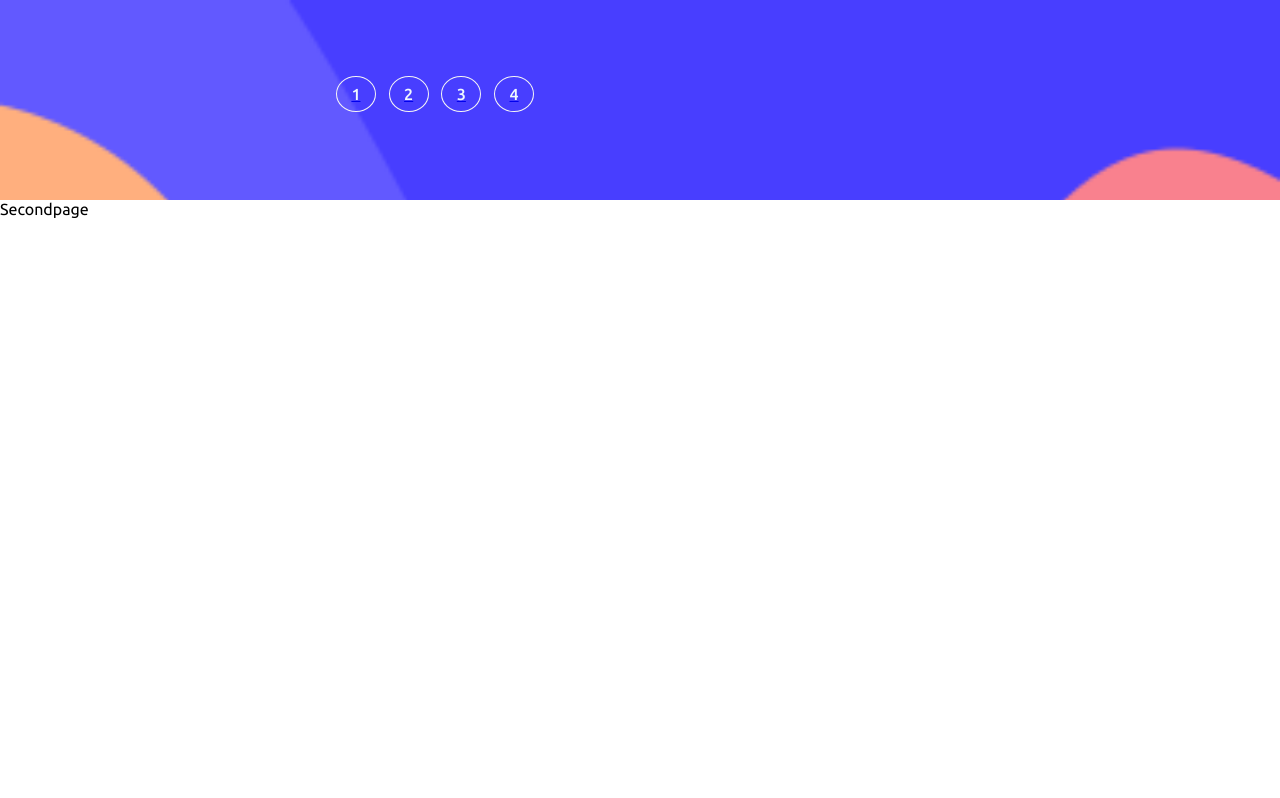
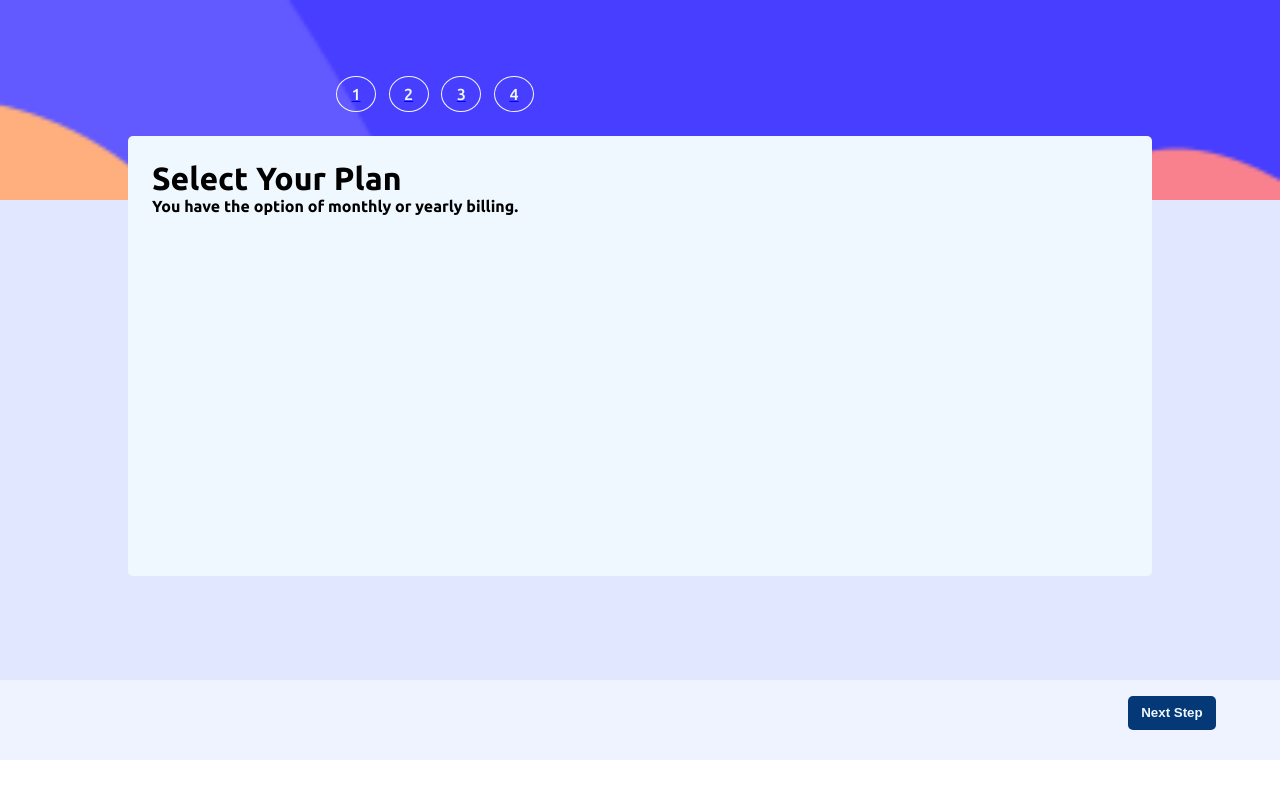
Before and after one commit to anynomous001/Multi_Step_Form, a React (Create React App) app: page /Secondpage in a window 1280 px wide. Built offline with nearby package versions, Linux system fonts and the light colour scheme.

Commit message:
Add files via upload
completed first page of the form

```diff
--- a/src/Routes/Secondpage.js
+++ b/src/Routes/Secondpage.js
@@ -1,10 +1,13 @@
 import React from 'react'
 import Navbar from '../components/Navbar'
-
+import Footer from '../components/Footer'
+import Secondform from '../components/Secondform'
 const Secondpage = () => {
     return (
         < ><Navbar />
-            <p>Secondpage</p></>
+            <Secondform />
+            <Footer />
+        </>
     )
 }
 
--- a/src/components/Footer.css
+++ b/src/components/Footer.css
@@ -11,6 +11,8 @@
     background-color: hsl(213, 92%, 24%);
     padding: 0.7em 1em;
     border-radius: 5px;
+
+
     cursor: pointer;
     color: aliceblue;
     font-weight: 600;
--- /dev/null
+++ b/src/components/Secondform.js
@@ -0,0 +1,19 @@
+import React from 'react'
+import './Secondform.css'
+
+const Secondform = () => {
+    return (
+        <div className='outer-div'>
+            <div className='form-container'>
+                <h1>Select Your Plan</h1>
+                <h4>You have the option of monthly or yearly billing.</h4>
+                <form>
+
+
+                </form>
+
+            </div>
+        </div>)
+}
+
+export default Secondform
```
Also changed, not shown: src/components/Secondform.css (added).
